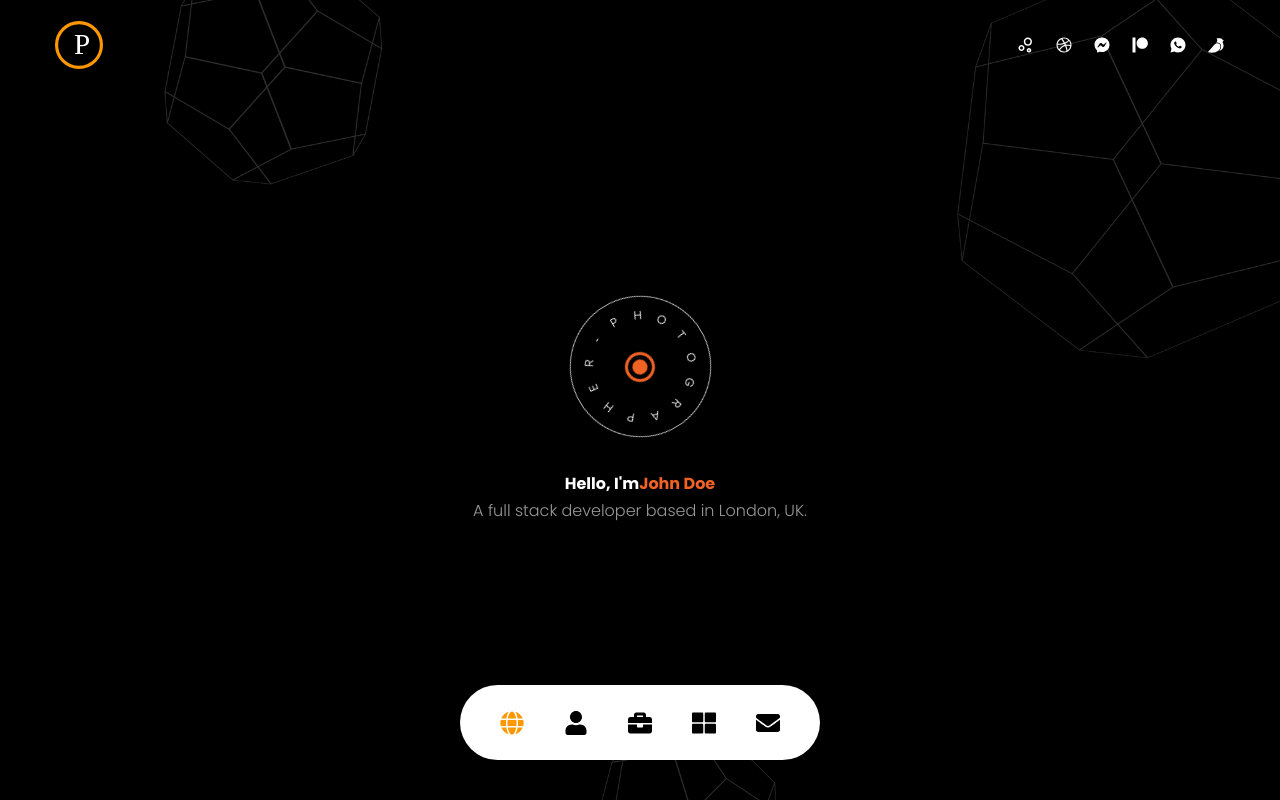
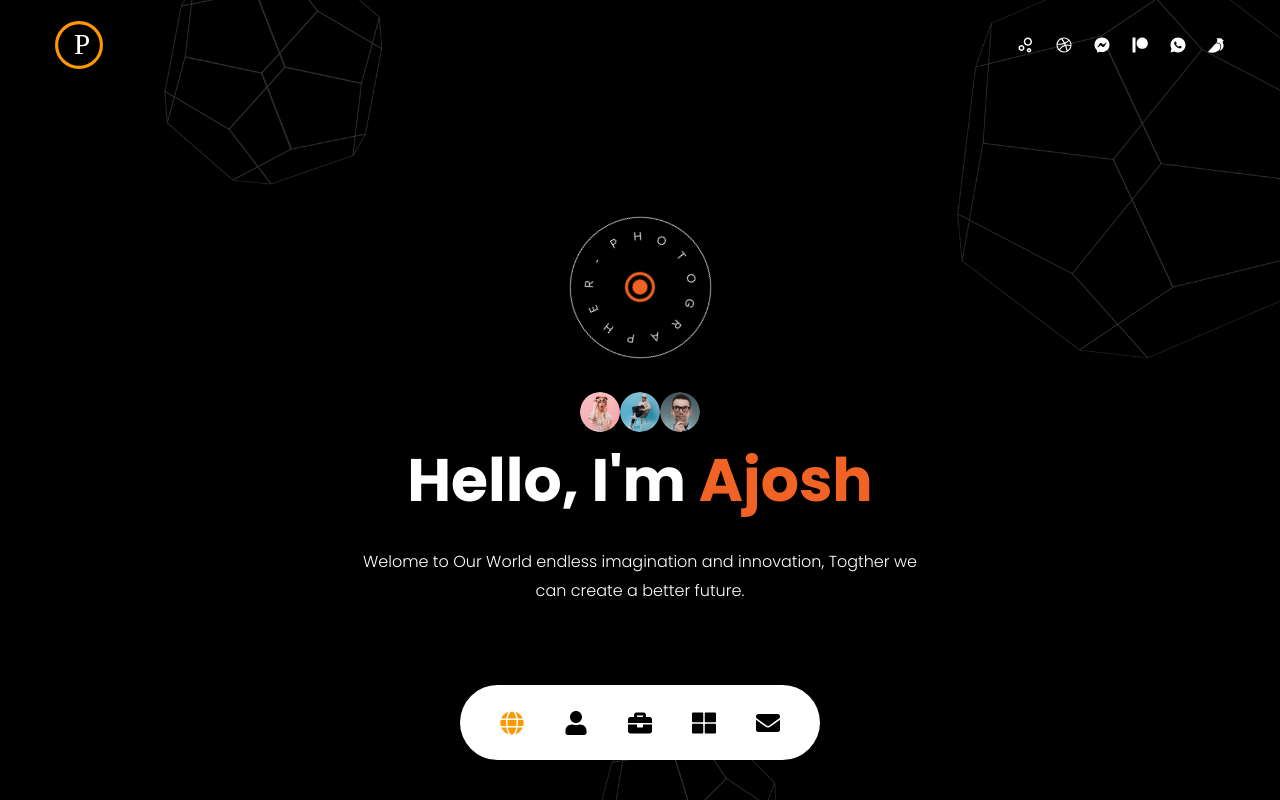
Before and after one commit to Ajosh-NyxBar/photo-nextjs, a Next.js app: page / in a window 1280 px wide. Built offline with nearby package versions, Linux system fonts and the light colour scheme.

Commit message:
done lending page

```diff
--- a/components/Stack.js
+++ b/components/Stack.js
@@ -1,11 +1,27 @@
-import React from 'react'
+import React from "react";
 
 const Stack = () => {
   return (
     <div>
+      <div>
+        <img
+          src="/t-avt-1.png"
+          alt=""
+          className="inline-block w-10 h-10 rounded-full"
+        />
+        <img
+          src="/t-avt-2.png"
+          alt=""
+          className="inline-block w-10 h-10 rounded-full"
+        />
+        <img
+          src="/t-avt-3.png"
+          alt=""
+          className="inline-block w-10 h-10 rounded-full"
+        />
+      </div>
+    </div>
+  );
+};
 
-    </div>
-  )
-}
-
-export default Stack
+export default Stack;
--- /dev/null
+++ b/pages/about/index.js
@@ -0,0 +1,11 @@
+import React from 'react'
+
+const About = () => {
+  return (
+    <div>
+      <h1>About</h1>
+    </div>
+  )
+}
+
+export default About
--- a/pages/index.js
+++ b/pages/index.js
@@ -3,6 +3,7 @@ import { Inter } from "next/font/google";
 import Circle from "@/components/Circle";
 import { motion } from "framer-motion";
 import Stack from "@/components/Stack";
+import { fade } from "@/variants";
 const inter = Inter({ subsets: ["latin"] });
 
 export default function Home() {
@@ -16,26 +17,37 @@ export default function Home() {
             <Circle />
           </div>
 
-          <motion.div>
+          <motion.div
+            variants={fade("down", 0.3)}
+            initial="hidden"
+            animate="show"
+            exit="hidden"
+            className="mb-3 mx-auto justify-center"
+          >
             <Stack />
           </motion.div>
 
           {/* Title */}
           <motion.h1
-            initial={{ opacity: 0 }}
-            animate={{ opacity: 1 }}
-            transition={{ delay: 2, duration: 0.4, ease: "easeInOut" }}
+            variants={fade("down", 0.4)}
+            initial="hidden"
+            animate="show"
+            exit="hidden"
+            className="h1"
           >
             <span className="text-white">Hello, I'm</span>
-            <span className="text-accent">John Doe</span>
+            <span className="text-accent"> Ajosh</span>
           </motion.h1>
 
           <motion.p
-            initial={{ opacity: 0 }}
-            animate={{ opacity: 1 }}
-            transition={{ delay: 2, duration: 0.4, ease: "easeInOut" }}
+            variants={fade("down", 0.5)}
+            initial="hidden"
+            animate="show"
+            exit="hidden"
+            className="justify-center text-white mx-auto max-w-sm xl:max-w-xl"
           >
-            A full stack developer based in London, UK.
+            Welome to Our World endless imagination and innovation, Togther we
+            can create a better future.
           </motion.p>
         </div>
       </div>
--- /dev/null
+++ b/variants.js
@@ -0,0 +1,26 @@
+export const fade = (direction, delay) => {
+  return {
+    hidden: {
+      opacity: 0,
+      y: direction === "up" ? 80 : direction === "down" ? -80 : 0,
+      x: direction === "left" ? 80 : direction === "right" ? -80 : 0,
+      transition: {
+        delay: delay,
+        duration: 1.5,
+        ease: [0.25, 0.6, 0.3, 0.8],
+        type: "tween",
+      },
+    },
+    show: {
+      opacity: 1,
+      y: 0,
+      x: 0,
+      transition: {
+        type: "tween",
+        delay: delay,
+        duration: 0.8,
+        ease: [0.25, 0.25, 0.25, 0.75],
+      },
+    },
+  };
+};
```
